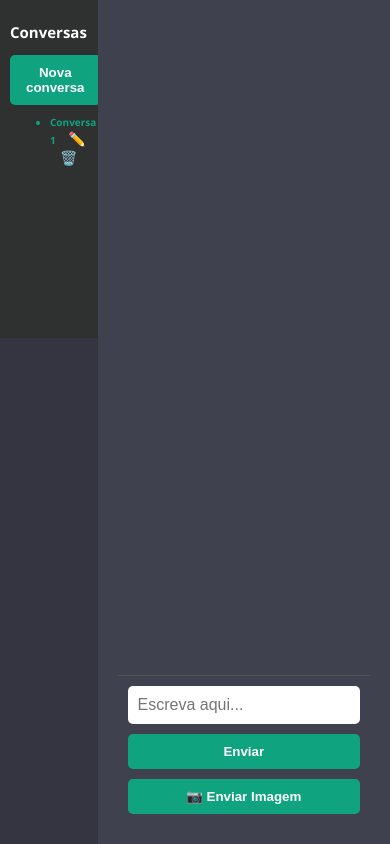
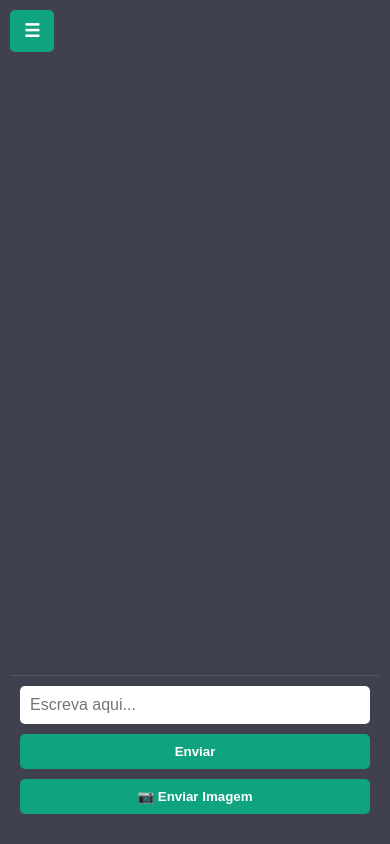
Before and after one commit to abelinfinito/CHAT-AO, a plain HTML site: page index.html in a window 390 px wide. Drawn offline with Linux system fonts and the light colour scheme.

Commit message:
Add files via upload

```diff
--- a/index.html
+++ b/index.html
@@ -6,45 +6,134 @@
   <title>Chatbot AO</title>
   <style>
     * { box-sizing: border-box; }
-    body { margin: 0; background-color: #343541; font-family: 'Segoe UI', sans-serif; color: #fff; display: flex; height: 100vh; }
-    #sidebar { width: 250px; background-color: #202123; padding: 10px; position: fixed; height: 100vh; overflow-y: auto; left: 0; top: 0; }
-    #chat { margin-left: 260px; flex-grow: 1; display: flex; flex-direction: column; justify-content: space-between; background-color: #40414f; padding: 20px; }
-    #mensagens { flex-grow: 1; overflow-y: auto; padding-right: 10px; }
-    .mensagem { margin: 10px 0; padding: 12px 16px; border-radius: 10px; max-width: 80%; line-height: 1.5; }
-    .user { background-color: #0e7c9f; align-self: flex-end; }
-    .bot { background-color: #555; align-self: flex-start; }
-    #entrada-container { display: flex; gap: 10px; padding-top: 15px; border-top: 1px solid #555; flex-wrap: wrap; }
-    #entrada { flex-grow: 1; padding: 10px; border: none; border-radius: 5px; font-size: 16px; width: 100%; }
-    button, input[type="file"] { padding: 10px 16px; background-color: #10a37f; color: white; border: none; border-radius: 5px; cursor: pointer; font-weight: bold; }
-    button:hover { background-color: #0f8b6e; }
-    .active { font-weight: bold; color: #10a37f; }
-    .edit-btn, .delete-btn { margin-left: 10px; cursor: pointer; color: #ff6666; font-size: 14px; }
-    .edit-btn:hover { color: #ffaaaa; }
-    .delete-btn:hover { color: #ff3333; }
-    #imagem-upload { display: none; }
-@media screen and (max-width: 768px) {
+    body {
+      margin: 0;
+      background-color: #343541;
+      font-family: 'Segoe UI', sans-serif;
+      color: #fff;
+      display: flex;
+      height: 100vh;
+    }
+
     #sidebar {
-    width: 25%;
-    height: 40vh;
+      width: 250px;
+      background-color: #202123;
+      padding: 10px;
       position: fixed;
+      height: 100vh;
+      overflow-y: auto;
       left: 0;
       top: 0;
-    overflow-y: auto;
-    background-color: #303130ee;
-    font-size:10px;
-    bottom: unset;
+      transition: transform 0.3s ease;
     }
 
     #chat {
-    margin-left: 25%;
-    width: 50%;
-
+      margin-left: 250px;
+      flex-grow: 1;
+      display: flex;
+      flex-direction: column;
+      justify-content: space-between;
+      background-color: #40414f;
+      padding: 20px;
+      width: calc(100% - 250px);
+      transition: margin-left 0.3s ease;
     }
 
+    #mensagens {
+      flex-grow: 1;
+      overflow-y: auto;
+      padding-right: 10px;
+    }
+
+    .mensagem {
+      margin: 10px 0;
+      padding: 12px 16px;
+      border-radius: 10px;
+      max-width: 80%;
+      line-height: 1.5;
+    }
+
+    .user { background-color: #0e7c9f; align-self: flex-end; }
+    .bot { background-color: #555; align-self: flex-start; }
+
     #entrada-container {
-    flex-direction: column;
-    align-items: stretch;
+      display: flex;
+      gap: 10px;
+      padding-top: 15px;
+      border-top: 1px solid #555;
+      flex-wrap: wrap;
+    }
+
+    #entrada {
+      flex-grow: 1;
       padding: 10px;
+      border: none;
+      border-radius: 5px;
+      font-size: 16px;
+      width: 100%;
+    }
+
+    button, input[type="file"] {
+      padding: 10px 16px;
+      background-color: #10a37f;
+      color: white;
+      border: none;
+      border-radius: 5px;
+      cursor: pointer;
+      font-weight: bold;
+    }
+
+    button:hover { background-color: #0f8b6e; }
+
+    .active { font-weight: bold; color: #10a37f; }
+
+    .edit-btn, .delete-btn {
+      margin-left: 10px;
+      cursor: pointer;
+      color: #ff6666;
+      font-size: 14px;
+    }
+
+    .edit-btn:hover { color: #ffaaaa; }
+    .delete-btn:hover { color: #ff3333; }
+
+    #imagem-upload { display: none; }
+
+    /* Botão hamburguer */
+    #toggleSidebar {
+      display: none;
+      position: fixed;
+      top: 10px;
+      left: 10px;
+      background-color: #10a37f;
+      color: white;
+      border: none;
+      padding: 10px 14px;
+      border-radius: 5px;
+      z-index: 999;
+      font-size: 18px;
+      cursor: pointer;
+    }
+
+    @media screen and (max-width: 768px) {
+      #sidebar {
+        transform: translateX(-100%);
+        z-index: 998;
+        width: 70%;
+      }
+
+      #sidebar.mostrar {
+        transform: translateX(0);
+      }
+
+      #chat {
+        margin-left: 0;
+        width: 100%;
+        padding: 70px 10px 20px;
+      }
+
+      #toggleSidebar {
+        display: block;
       }
 
       #mensagens {
@@ -66,13 +155,18 @@
         display: block;
         margin: 0 auto;
       }
+
+      #entrada-container {
+        flex-direction: column;
+        align-items: stretch;
+        padding: 10px;
       }
-
-
-
+    }
   </style>
 </head>
 <body>
+  <button id="toggleSidebar" onclick="alternarSidebar()">☰</button>
+
   <div id="sidebar">
     <h2>Conversas</h2>
     <button onclick="novaConversa()">Nova conversa</button>
@@ -131,7 +225,7 @@
       const texto = input.value.trim();
       if (texto === "") return;
 
-      input.value = ""; // Limpa o campo imediatamente
+      input.value = "";
 
       const mensagens = document.getElementById("mensagens");
       mensagens.innerHTML += `<div class="mensagem user">${texto}</div>`;
@@ -145,7 +239,7 @@
     }
 
     async function chamarOpenAI(texto) {
-      const apiKey = "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";
+      const apiKey = "SUA_CHAVE_AQUI"; // Troque pela sua chave
       const url = "https://api.openai.com/v1/chat/completions";
 
       const historico = conversas[conversaAtual].mensagens.flatMap(m => [
@@ -178,12 +272,10 @@
         leitor.onload = function(e) {
           const mensagens = document.getElementById("mensagens");
           mensagens.innerHTML += `<div class="mensagem user"><img src="${e.target.result}" alt="Imagem enviada" style="max-width: 200px; border-radius: 8px;"></div>`;
-
           conversas[conversaAtual].mensagens.push({
             user: "[Imagem enviada]",
             bot: "(O envio de imagens ainda não é suportado como entrada para resposta)"
           });
-
           mensagens.innerHTML += `<div class="mensagem bot">(Ainda não consigo responder a imagens, mas estou aqui para texto!)</div>`;
           salvarConversas();
           atualizarListaConversas();
@@ -218,6 +310,11 @@
       atualizarListaConversas();
     }
 
+    function alternarSidebar() {
+      const sidebar = document.getElementById("sidebar");
+      sidebar.classList.toggle("mostrar");
+    }
+
     atualizarListaConversas();
     carregarConversa(conversaAtual);
   </script>
```
Lines whose indentation alone changed are shown as unchanged.
